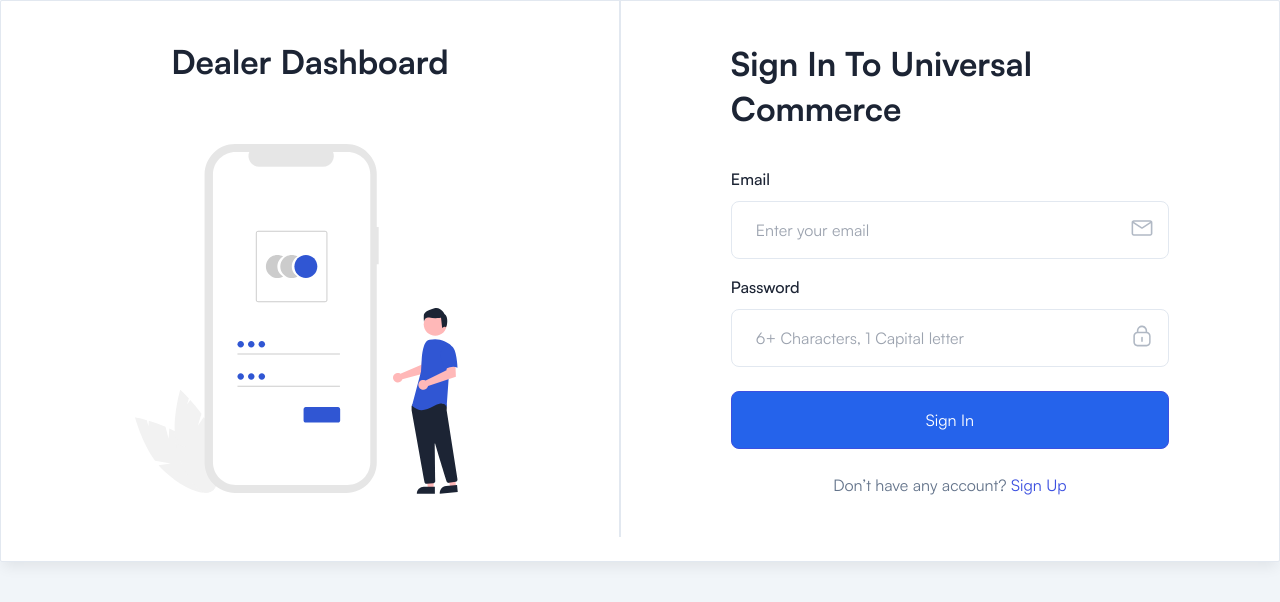
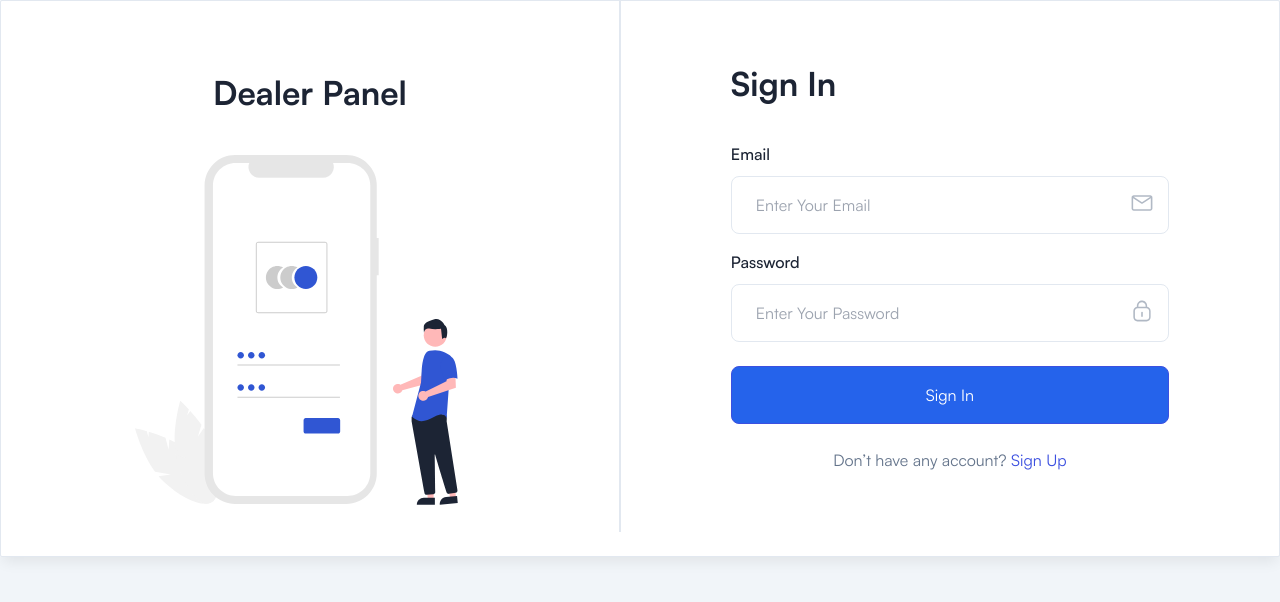
Before and after one commit to SajjakCneteic/dealer_dashboard, a React (Create React App) app: page /login in a window 1280 px wide. Shown: the top 602 px of the page. Built offline with nearby package versions, Linux system fonts and the light colour scheme.

Commit message:
client_side

```diff
--- a/src/pages/Login.jsx
+++ b/src/pages/Login.jsx
@@ -24,11 +24,12 @@ const LogIn = () => {
 
     if (!password.trim()) {
       errors.password = 'Password is required';
-    } else if (password.length < 6) {
-      errors.password = 'Password must be at least 6 characters long';
-    } else if (!/[A-Z]/.test(password)) {
-      errors.password = 'Password must contain at least one capital letter';
     }
+    //  else if (password.length < 6) {
+    //   errors.password = 'Password must be at least 6 characters long';
+    // } else if (!/[A-Z]/.test(password)) {
+    //   errors.password = 'Password must contain at least one capital letter';
+    // }
 
     setErrors(errors);
     return Object.keys(errors).length === 0;
@@ -53,8 +54,8 @@ const LogIn = () => {
           <div className="hidden w-full md:block ">
             <div className=" px-26 text-center">
               <div className=" inline-block" >
-              <h2 className=" text-2xl font-bold text-black dark:text-white sm:text-title-xl2">
-              Dealer Dashboard</h2>
+              <h2 className="mt-12 text-2xl font-bold text-black dark:text-white sm:text-title-xl2">
+              Dealer Panel</h2>
 
               </div>
 
@@ -63,7 +64,7 @@ const LogIn = () => {
                 suspendisse.
               </p> */}
 
-              <span className="mt-15 inline-block">
+              <span className="mt-10 inline-block">
               <img src={img} alt="mobile" loading="lazy" />
 
 
@@ -72,9 +73,9 @@ const LogIn = () => {
           </div>
 
           <div className="w-full border-stroke p-10 dark:border-strokedark  xl:border-l-2">
-            <div className="w-full px-4 sm:px-12.5 xl:px-17.5">
+            <div className="w-full my-[20px] px-4 sm:px-12.5 xl:px-17.5">
               <h2 className="mb-9 text-2xl font-bold text-black dark:text-white sm:text-title-xl2">
-                Sign In To Universal Commerce
+                Sign In
               </h2>
 
               <form onSubmit={handleSubmit}>
@@ -85,7 +86,7 @@ const LogIn = () => {
                   <div className="relative">
                   <input
         type="email"
-        placeholder="Enter your email"
+        placeholder="Enter Your Email"
         value={email}
         onChange={(e) => setEmail(e.target.value)}
         className={`w-full rounded-lg border ${errors.email ? 'border-red-500' : 'border-stroke'} bg-transparent py-4 pl-6 pr-10 text-black outline-none focus:border-primary focus-visible:shadow-none dark:border-form-strokedark dark:bg-form-input dark:text-white dark:focus:border-primary`}
@@ -119,7 +120,7 @@ const LogIn = () => {
                   <div className="relative">
                   <input
         type="password"
-        placeholder="6+ Characters, 1 Capital letter"
+        placeholder="Enter Your Password"
         value={password}
         onChange={(e) => setPassword(e.target.value)}
         className={`w-full rounded-lg border ${errors.password ? 'border-red-500' : 'border-stroke'} bg-transparent py-4 pl-6 pr-10 text-black outline-none focus:border-primary focus-visible:shadow-none dark:border-form-strokedark dark:bg-form-input dark:text-white dark:focus:border-primary`}
--- a/src/pages/Signup.jsx
+++ b/src/pages/Signup.jsx
@@ -62,7 +62,7 @@ const SignUp= () => {
             <div className=" px-26 text-center">
               <div className=" inline-block" >
               <h2 className=" text-2xl font-bold text-black dark:text-white sm:text-title-xl2">
-              Dealer Dashboard</h2>
+              Dealer Panel</h2>
 
               </div>
 
@@ -83,7 +83,7 @@ const SignUp= () => {
             <div className="w-full px-4 sm:px-12.5 xl:px-17.5">
               {/* <span className="mb-2 block font-medium">Start for free</span> */}
               <h2 className="mb-4 text-2xl font-bold text-black dark:text-white sm:text-title-xl2">
-                Sign Up to Universal Commers
+                Sign Up
               </h2>
 
               <form onSubmit={handleSubmit}>
@@ -170,8 +170,9 @@ const SignUp= () => {
                   <div className="relative">
                   <input
                       type="password"
-                      placeholder="Enter your password"
+                      placeholder="6+ Characters, 1 Capital letter"
                       value={password}
+
                       onChange={(e) => setPassword(e.target.value)}
                       className={`w-full rounded-lg border ${errors.password ? 'border-red-500' : 'border-stroke'} bg-transparent py-4 pl-6 pr-10 text-black outline-none focus:border-primary focus-visible:shadow-none dark:border-form-strokedark dark:bg-form-input dark:text-white dark:focus:border-primary`}
                     />
```
